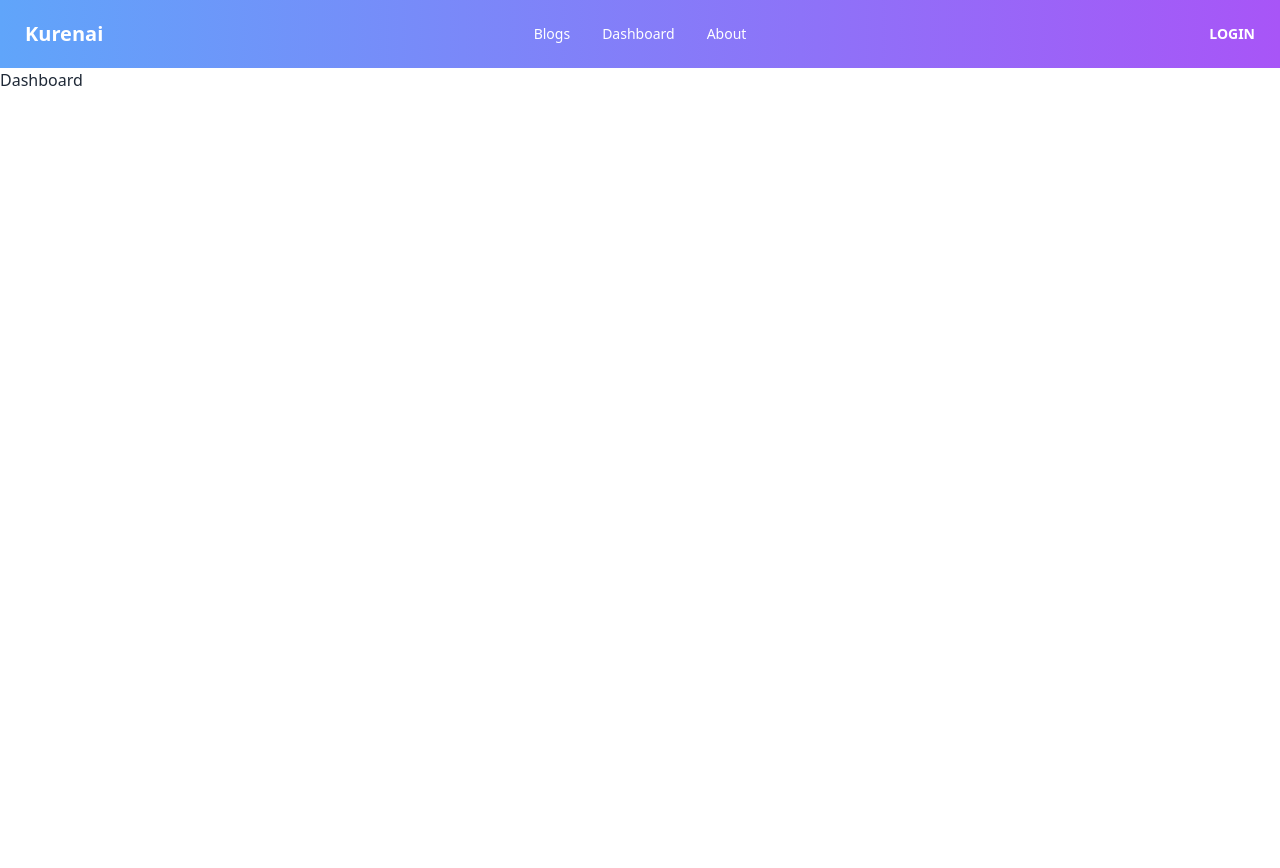
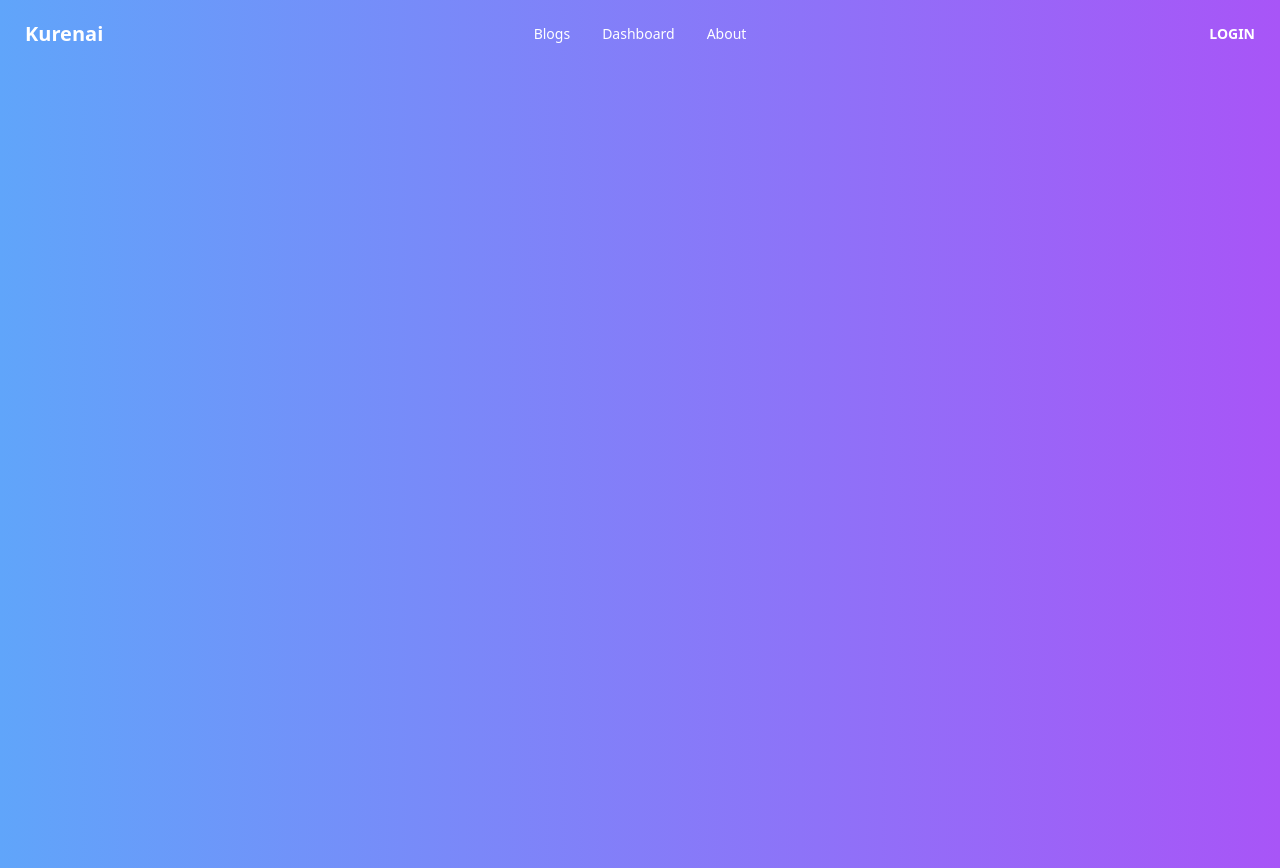
Before and after one commit to naimur2001/kurenai-client-code, a React (Vite) app: page /dashboard in a window 1280 px wide. Before the commit the page ends 800 px from the top, so only its background shows below. Built offline with nearby package versions, Linux system fonts and the light colour scheme.

Commit message:
blog post and read api done

```diff
--- a/src/Components/Blog.jsx
+++ b/src/Components/Blog.jsx
@@ -19,7 +19,7 @@ useEffect(()=>{
     <h2 className="card-title">{blog.name}</h2>
     <p>{blog.texts}</p>
     <div className="card-actions flex flex-col justify-end">
-      <button  className="btn bg-fuchsia-500 text-slate-100 hover:text-black flex justify-around"><svg xmlns="http://www.w3.org/2000/svg" fill="none" viewBox="0 0 24 24" strokeWidth={1.5} stroke="currentColor" className="w-4 h-4">
+      <button  className="btn bg-gradient-to-r from-purple-500 to-blue-400 text-slate-100 hover:text-black flex justify-around"><svg xmlns="http://www.w3.org/2000/svg" fill="none" viewBox="0 0 24 24" strokeWidth={1.5} stroke="currentColor" className="w-4 h-4">
   <path strokeLinecap="round" strokeLinejoin="round" d="M6.633 10.5c.806 0 1.533-.446 2.031-1.08a9.041 9.041 0 012.861-2.4c.723-.384 1.35-.956 1.653-1.715a4.498 4.498 0 00.322-1.672V3a.75.75 0 01.75-.75A2.25 2.25 0 0116.5 4.5c0 1.152-.26 2.243-.723 3.218-.266.558.107 1.282.725 1.282h3.126c1.026 0 1.945.694 2.054 1.715.045.422.068.85.068 1.285a11.95 11.95 0 01-2.649 7.521c-.388.482-.987.729-1.605.729H13.48c-.483 0-.964-.078-1.423-.23l-3.114-1.04a4.501 4.501 0 00-1.423-.23H5.904M14.25 9h2.25M5.904 18.75c.083.205.173.405.27.602.197.4-.078.898-.523.898h-.908c-.889 0-1.713-.518-1.972-1.368a12 12 0 01-.521-3.507c0-1.553.295-3.036.831-4.398C3.387 10.203 4.167 9.75 5 9.75h1.053c.472 0 .745.556.5.96a8.958 8.958 0 00-1.302 4.665c0 1.194.232 2.333.654 3.375z" />
 </svg>
 <span>Like {blog.like}</span></button>
--- a/src/Components/Dashboard.jsx
+++ b/src/Components/Dashboard.jsx
@@ -3,7 +3,11 @@ import React from 'react';
 const Dashboard = () => {
   return (
     <div>
-      Dashboard
+      <div className='bg-gradient-to-r from-blue-400 to-purple-500 min-h-screen flex  justify-center' >
+
+
+
+      </div>
     </div>
   );
 };
```
